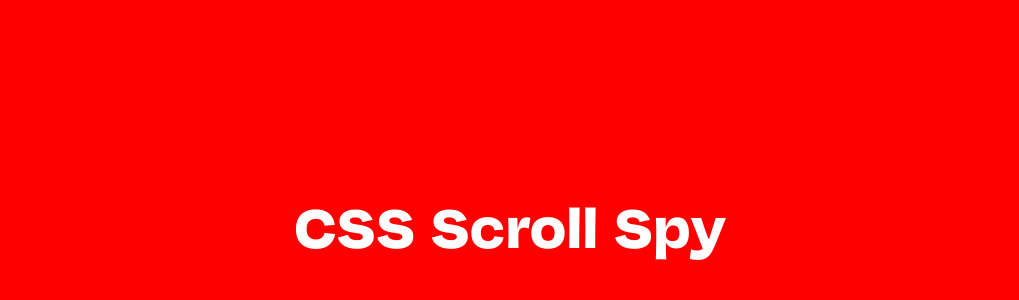
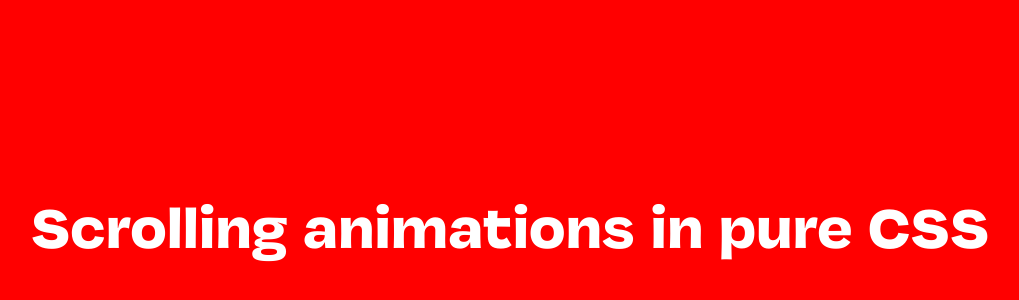
Before and after one commit to OliverBrotchie/css-scroll-animation, a plain HTML site: page index.html in a window 1280 px wide. Shown: the part 174-474 px from the top of the page, without its empty margins (130-1149 px from the left). Drawn offline with Linux system fonts and the light colour scheme.

Commit message:
Update index.html

```diff
--- a/index.html
+++ b/index.html
@@ -22,7 +22,7 @@
 		<main>
 			<div id="test">
 				<section style="background-color: red;">
-					<h1 class="animate">CSS Scroll Spy</h1>
+					<h1 class="animate">Scrolling animations in pure CSS</h1>
 				</section>
 				<div>
 					<section style="background-color: blue;">
```
